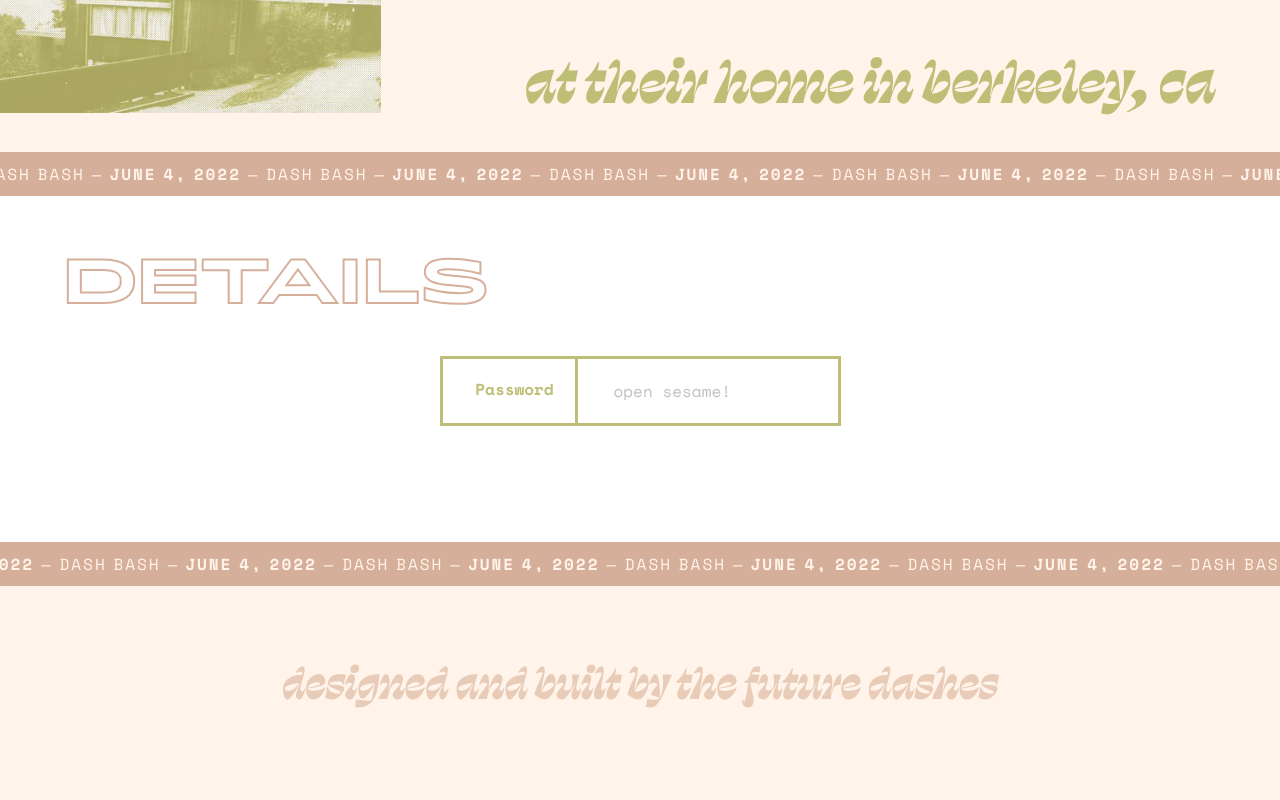
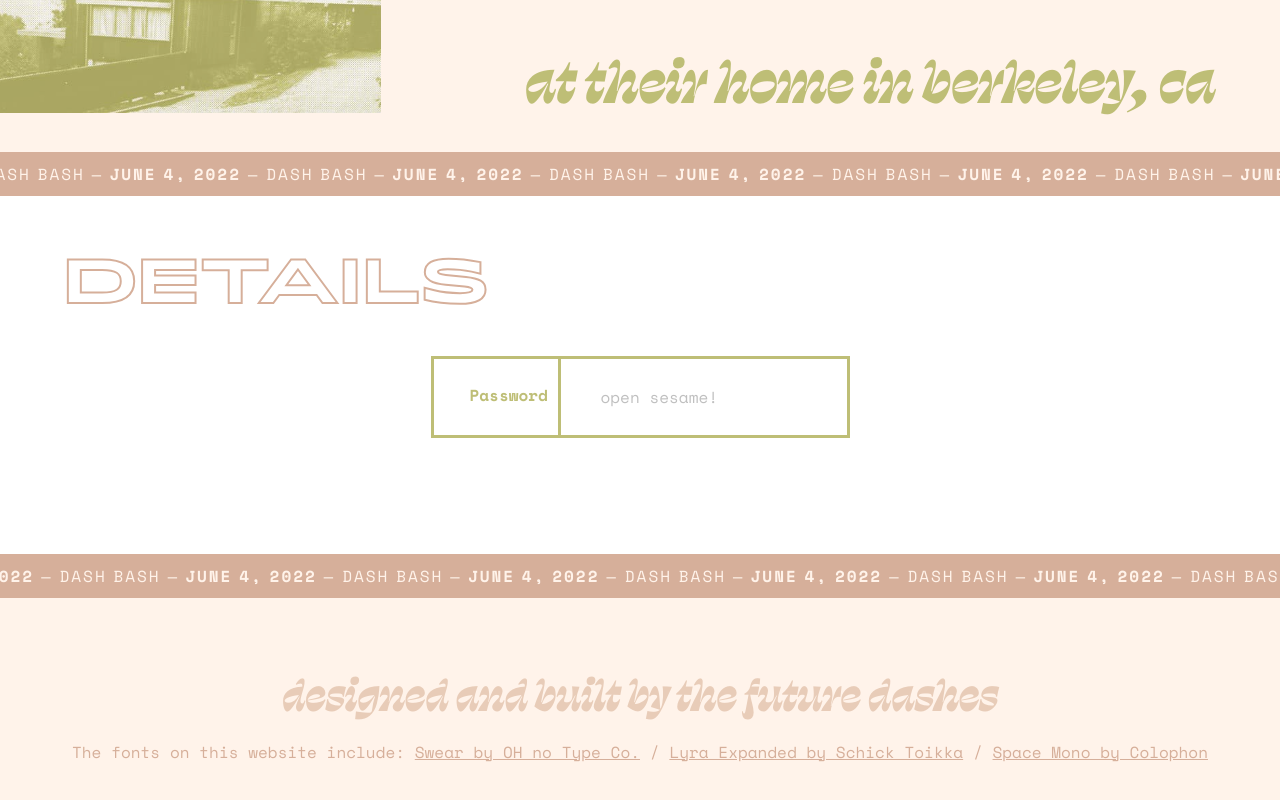
Before and after one commit to greymechanic/dash.wedding, a React (Create React App) app: page /#/login in a window 1280 px wide. Shown: the part 604-1404 px from the top of the page. Before the commit the page ends 1382 px from the top, so only its background shows below. Built offline with nearby package versions, Linux system fonts and the light colour scheme.

Commit message:
figma feedback

```diff
--- a/src/App.scss
+++ b/src/App.scss
@@ -209,12 +209,12 @@ h3 {
     display: flex;
     flex-direction: row;
     .cell {
-      padding: 20px 20px 20px 32px;
+      padding: 26px 42px 26px 36px;
       border-bottom: 3px solid $green-1;
       &.label {
         display: flex;
-        justify-content: center;
-        width: 80px;
+        justify-content: flex-start;
+        width: 46px;
         border-right: 3px solid $green-1;
         &.wide {
           width: 150px;
@@ -253,7 +253,7 @@ h3 {
     font-size: 3rem;
     line-height: 80%;
     text-decoration: none;
-    padding: 8px 20px 12px;
+    padding: 11px 28px 20px;
     border: 3px solid $green-1;
     background-color: $bright;
     color: $green-1;
@@ -269,10 +269,19 @@ h3 {
 .footer {
   display: flex;
   justify-content: center;
+  flex-direction: column;
   h3 {
     color: $pink-2;
     font-size: 3rem;
     text-align: center;
+    margin-bottom: 1rem;
+  }
+  p {
+    text-align: center;
+    color: $pink-1;
+    a {
+      color: $pink-1;
+    }
   }
 }
 
--- a/src/components/FAQ.js
+++ b/src/components/FAQ.js
@@ -49,13 +49,13 @@ function FAQ() {
               <div>
                 <h3>where should i stay?</h3>
                 <p>
+                  <a href="https://www.kisseloakland.com/" target="_blank"><b>Kissel Hotel</b></a>: This is a brand new hotel in Uptown Oakland, that looks really nice and does not break the bank. This is our #1 reccomendation for the weekend, even though it’s a little farther from our house than the other two. It’s a 20 min drive to our house, and a 10 minute drive to Skates on the Bay. There are not a lot of good hotel options near us, so we were happy to see this one open. Plus, there’s an amazing rooftop bar to enjoy!
+                </p>
+                <p>
                   <a href="https://theclaremonthotel.com/" target="_blank"><b>Claremont Hotel</b></a>: The Claremont is by far the nicest hotel in Berkeley, and the price shows it. If you want to splurge, this is where to do it. There are incredible views of the entire Bay Area from the property, and many of the rooms. There is a lovely pool and spa, and it's a quick 15 minute drive to our house.
                 </p>
                 <p>
-                  <a href="https://www.graduatehotels.com/berkeley/" target="_blank"><b>Graduate Hotel</b></a>: The Graduate Hotel is a more reasonably priced hotel located downtown close to UC Berkeley's campus, and a 10 minute drive to our house. We have a wedding discount code here, which will get you 20% off the lowest available rate at the time of booking, and is good for any dates you book. The hotel is a little funky, and the rooms are modestly sized, but overall it's a good price for the location.
-                </p>
-                <p>
-                  <a href="https://www.berkeleycityclub.com/" target="_blank"><b>Berkeley City Club</b></a>: Berkeley City Club is a historic hotel centrally located in downtown Berkeley, and a 10 minute drive from our house. The rooms are modest, but the architecture is lovely and the indoor pool is beautifully unique. The price is similar to the Graduate Hotel.
+                  <a href="https://www.graduatehotels.com/berkeley/" target="_blank"><b>Graduate Hotel</b></a>: This is a brand new hotel in Uptown Oakland, that looks really nice and does not break the bank. This is our #1 reccomendation for the weekend, even though it’s a little farther from our house than the other two. It’s a 20 min drive to our house, and a 10 minute drive to Skates on the Bay. There are not a lot of good hotel options near us, so we were happy to see this one open. Plus, there’s an amazing rooftop bar to enjoy!
                 </p>
                 <p>
                   There are also <a href="https://www.airbnb.com/s/Berkeley--California--United-States/homes?tab_id=home_tab&refinement_paths%5B%5D=%2Fhomes&flexible_trip_dates%5B%5D=february&flexible_trip_dates%5B%5D=january&flexible_trip_lengths%5B%5D=weekend_trip&date_picker_type=calendar&query=Berkeley%2C%20California%2C%20United%20States&place_id=ChIJ00mFOjZ5hYARk-l1ppUV6pQ&checkin=2022-06-03&checkout=2022-06-05&source=structured_search_input_header&search_type=filter_change&room_types%5B%5D=Entire%20home%2Fapt" target="_blank">quite a few AirBnB options</a> close to our house, which may end up being cheaper than a hotel.
--- a/src/components/Footer.js
+++ b/src/components/Footer.js
@@ -4,6 +4,7 @@ function Footer() {
     <div className="container tinted">
       <section className="footer">
         <h3>designed and built by the future dashes</h3>
+        <p>The fonts on this website include: <a href="https://ohnotype.co/fonts/swear" target="_blank">Swear by OH no Type Co.</a> / <a href="https://www.schick-toikka.com/lyyra-extended" target="_blank">Lyra Expanded by Schick Toikka</a> / <a href="https://www.colophon-foundry.org/custom/spacemono/" target="_blank">Space Mono by Colophon</a></p>
       </section>
     </div>
   );
```
